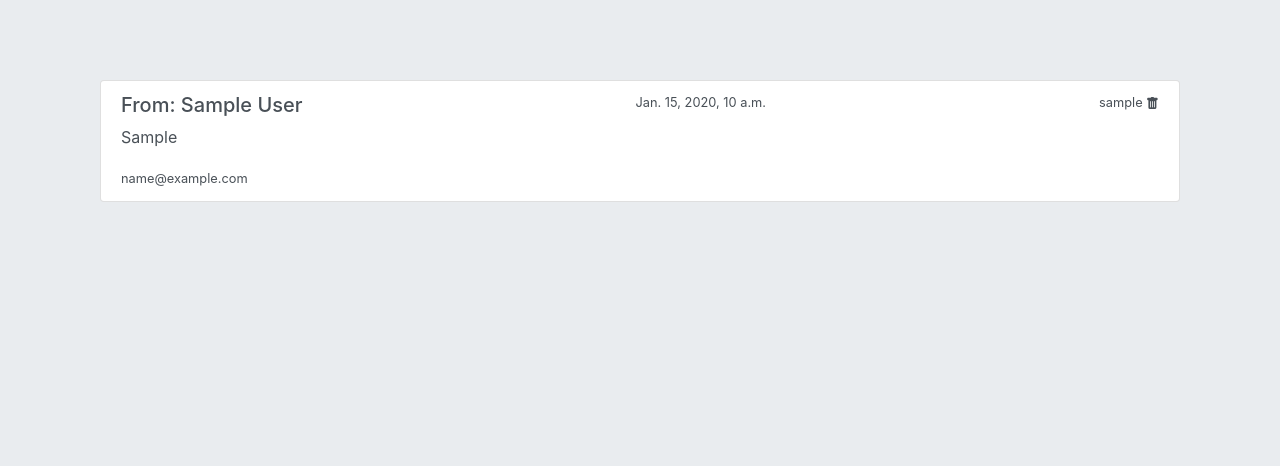
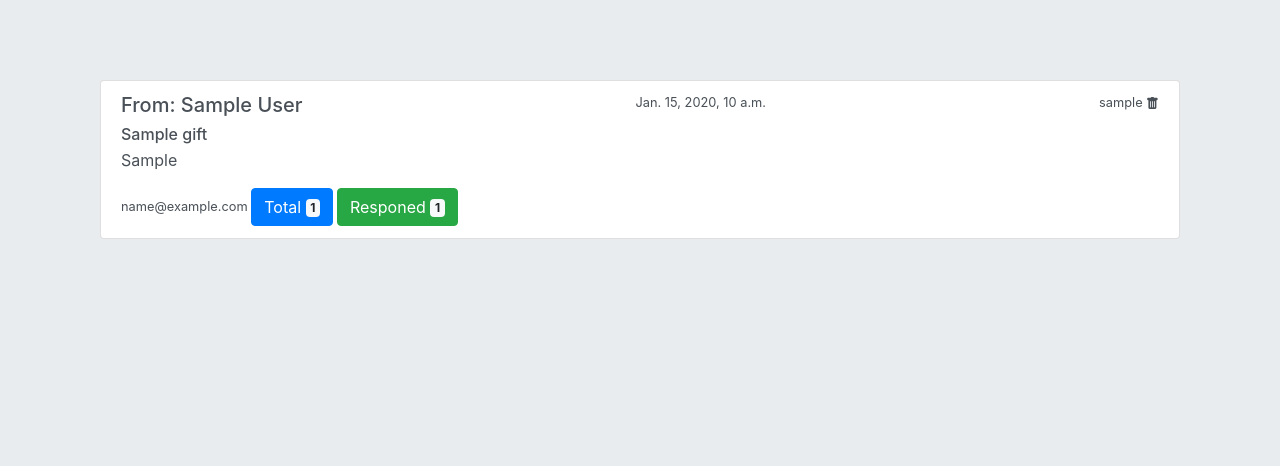
Before and after one commit to ribson068/slamV2, a Django app: page /receiver/ in a window 1280 px wide. Shown: the part 66-532 px from the top of the page. Run offline with Django 3.2, Linux system fonts and the light colour scheme; a user stored in the database is signed in; tables that the repository leaves empty hold one stand-in row (values such as "Sample post"); some libraries are stand-ins or nearby versions.

Commit message:
completed badges

```diff
--- a/slam/urls.py
+++ b/slam/urls.py
@@ -92,7 +92,7 @@ urlpatterns = [
     url(r'^(?P<pk>\d+)/giftcreatorcontent$',login_required(Gift_Creator_Content.as_view()),name="giftcreatorcontent"),
 
     #Gift Receiver
-    url(r'^giftreceiver/',login_required(GiftReceiver_view.as_view()),name="receiver"),
+    #url(r'^giftreceiver/',login_required(GiftReceiver_view.as_view()),name="receiver"),
 
     #Gift Contributor
     url(r'^giftcontributor/',login_required(gift_contributor.as_view()),name="contributor"),
@@ -201,6 +201,7 @@ urlpatterns = [
 
 
     url(r'^(?P<pk>\d+)/edit_gift/',login_required(edit_gift.as_view()),name="edit_gift"),
+    url(r'^(?P<re>\d+)/(?P<pk>\d+)/edit_gift/',login_required(edit_gift.as_view()),name="edit_gift"),
     url(r'^responsegift/',response_gift,name="responsegift"),
 
 
--- a/slambook/models.py
+++ b/slambook/models.py
@@ -139,7 +139,8 @@ class Contributor(models.Model):
     rmess=models.TextField(blank=True)
     is_to=models.BooleanField(default=True)
     response=models.BooleanField(default=False)
-    isreadgift=models.BooleanField(default=False)
+    isreadcontrib=models.BooleanField(default=False)
+    isreadreceiver=models.BooleanField(default=False)
 
 class GiftAnswer(models.Model):
     contrib=models.ForeignKey(Contributor,on_delete=models.CASCADE)
--- a/slambook/templatetags/customtags.py
+++ b/slambook/templatetags/customtags.py
@@ -9,5 +9,9 @@ def responded_gifts(value):
 
 
 @register.filter
-def isread_gifts(value):
-    return Contributor.objects.filter(giftchart=value,isreadgift=True).count()
+def isread_contrib(value):
+    return Contributor.objects.filter(giftchart=value,isreadcontrib=True).count()
+
+@register.filter
+def isread_receiver(value):
+    return Contributor.objects.filter(giftchart=value,isreadreceiver=True).count()
--- a/slambook/views.py
+++ b/slambook/views.py
@@ -502,7 +502,7 @@ class Gift_Creator_Content(ListView):
     def get_queryset(self):
         tid=self.kwargs['pk']
         queryset = {'responded': Contributor.objects.filter(giftchart=tid,response=True),
-                    'read':Contributor.objects.filter(giftchart=tid,isreadgift=True),'pending':Contributor.objects.filter(giftchart=tid,isreadgift=False,response=False)}
+                    'read':Contributor.objects.filter(giftchart=tid,isreadcontrib=True),'pending':Contributor.objects.filter(giftchart=tid,isreadcontrib=False,response=False)}
 
         return queryset
 
@@ -735,10 +735,15 @@ class edit_gift(ListView):
     context_object_name="clist"
     def get_queryset(self):
         tid=self.kwargs['pk']
+        re=self.kwargs.get('re','')
+        print(re)
         k= Contributor.objects.get(pk=tid)
         l=GiftChart.objects.get(pk=k.giftchart.pk)
         m=Gift.objects.filter(gift=l.gift)
-        k.isreadslam=True
+        if re:
+            k.isreadreceiver=True
+        else:
+            k.isreadcontrib=True
         k.save()
         if not k.response:
             queryset = {'chart':l,
@@ -1028,6 +1033,17 @@ def change_password(request):
         'form': form
 
     })
+
+class Gift_receive_Content(ListView):
+    template_name="giftreceivercontent.html"
+    model=Contributor
+    context_object_name="clist"
+    def get_queryset(self):
+        tid=self.kwargs['pk']
+        queryset = {'responded': Contributor.objects.filter(giftchart=tid,response=True),
+                    'read':Contributor.objects.filter(giftchart=tid,isreadcontrib=True,isreadreceiver=True),'pending':Contributor.objects.filter(giftchart=tid,isreadcontrib=False,isreadreceiver=False,response=False)}
+
+        return queryset
 
 
 
--- a/templates/giftcreator.html
+++ b/templates/giftcreator.html
@@ -38,7 +38,7 @@
     </small>
     <small>
 <button type="button" class="btn btn-danger">
-  Viewed <span class="badge badge-light">{{c.pk|isread_gifts}}</span>
+  Viewed <span class="badge badge-light">{{c.pk|isread_contrib}}</span>
 </button>
     </small>
 
--- a/templates/receiver-box.html
+++ b/templates/receiver-box.html
@@ -12,7 +12,7 @@
 {% for c in receiverlistbox%}
 
 
- <a href="{%url 'edit_gift' c.pk%}" id="list{{c.pk}}" class="list-group-item list-group-item-action flex-column align-items-start listtemplate  {%if c.isreadslam and not c.response%}slamreadnotresponded{%endif%}{%if c.response%}slamresponded{%endif%}">
+ <a href="{%url 'edit_gift' 1 c.pk%}" id="list{{c.pk}}" class="list-group-item list-group-item-action flex-column align-items-start listtemplate  {%if c.isreadslam and not c.response%}slamreadnotresponded{%endif%}{%if c.response%}slamresponded{%endif%}">
     <div class="d-flex w-100 justify-content-between">
       <h5 class="mb-1">Contributor : {{c.contrib}}</h5>
 
--- a/templates/receiver.html
+++ b/templates/receiver.html
@@ -1,5 +1,6 @@
 {%extends "base.html"%}
 
+{% load customtags %}
 {%block base_block%}
 
 <style type="text/css">
@@ -21,10 +22,22 @@
       <svg class="bi bi-trash-fill" width="1em" height="1em" viewBox="0 0 16 16" fill="currentColor" xmlns="http://www.w3.org/2000/svg">
   <path fill-rule="evenodd" d="M2.5 1a1 1 0 0 0-1 1v1a1 1 0 0 0 1 1H3v9a2 2 0 0 0 2 2h6a2 2 0 0 0 2-2V4h.5a1 1 0 0 0 1-1V2a1 1 0 0 0-1-1H10a1 1 0 0 0-1-1H7a1 1 0 0 0-1 1H2.5zm3 4a.5.5 0 0 1 .5.5v7a.5.5 0 0 1-1 0v-7a.5.5 0 0 1 .5-.5zM8 5a.5.5 0 0 1 .5.5v7a.5.5 0 0 1-1 0v-7A.5.5 0 0 1 8 5zm3 .5a.5.5 0 0 0-1 0v7a.5.5 0 0 0 1 0v-7z"/>
 </small>
+
+</small>
     </div>
-    <p class="mb-1"><h6 class="mb-1">{{c.slam}}</h6> {{c.mess}}</p>
+    <p class="mb-1"><h6 class="mb-1">{{c.gift}}</h6> {{c.mess}}</p>
     <small>
-{{c.fr.email}}
+{{c.re.email}}
+    </small>
+    <small>
+<button type="button" class="btn btn-primary">
+  Total <span class="badge badge-light">{{c.gc.count}}</span>
+</button>
+    </small>
+    <small>
+<button type="button" class="btn btn-success">
+  Responed <span class="badge badge-light">{{c.pk|isread_receiver}}</span>
+</button>
     </small>
 
 
```
Also changed, not shown: slambook/migrations/0002_auto_20201217_2138.py (added).
